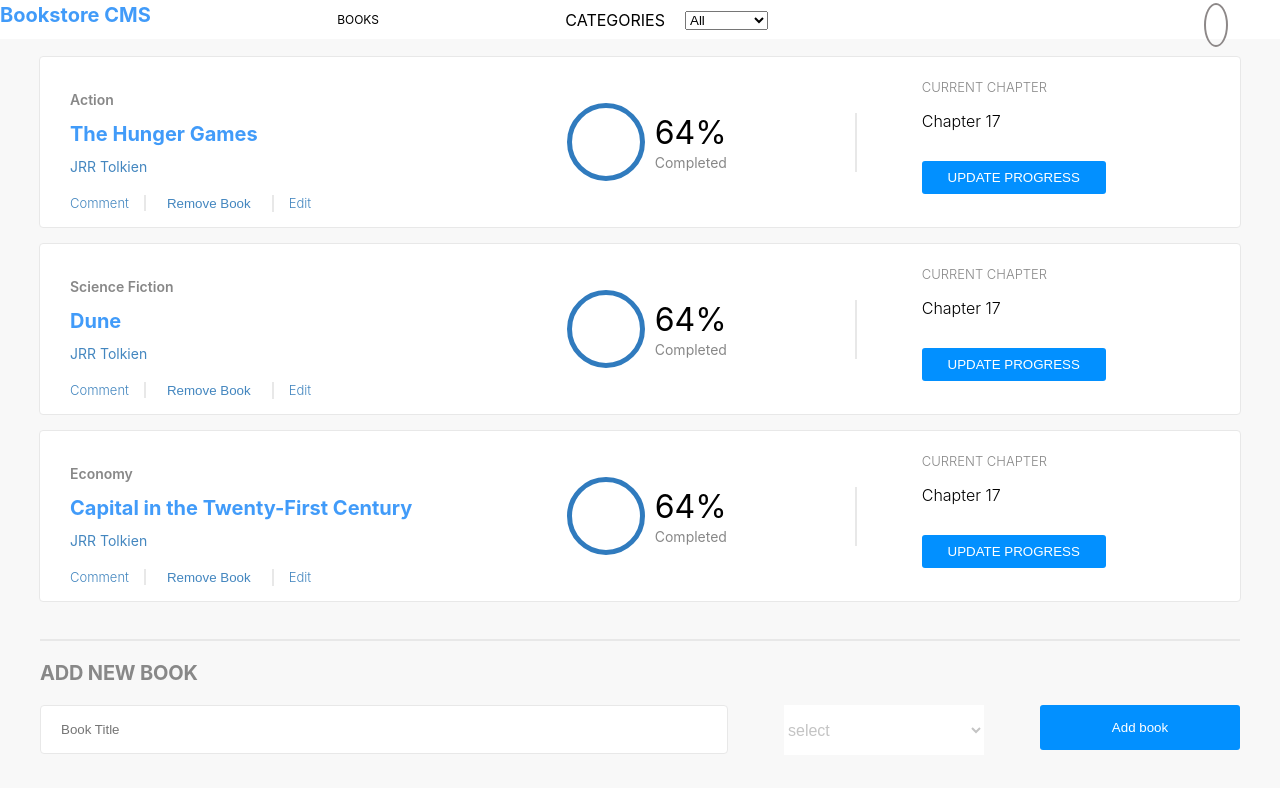
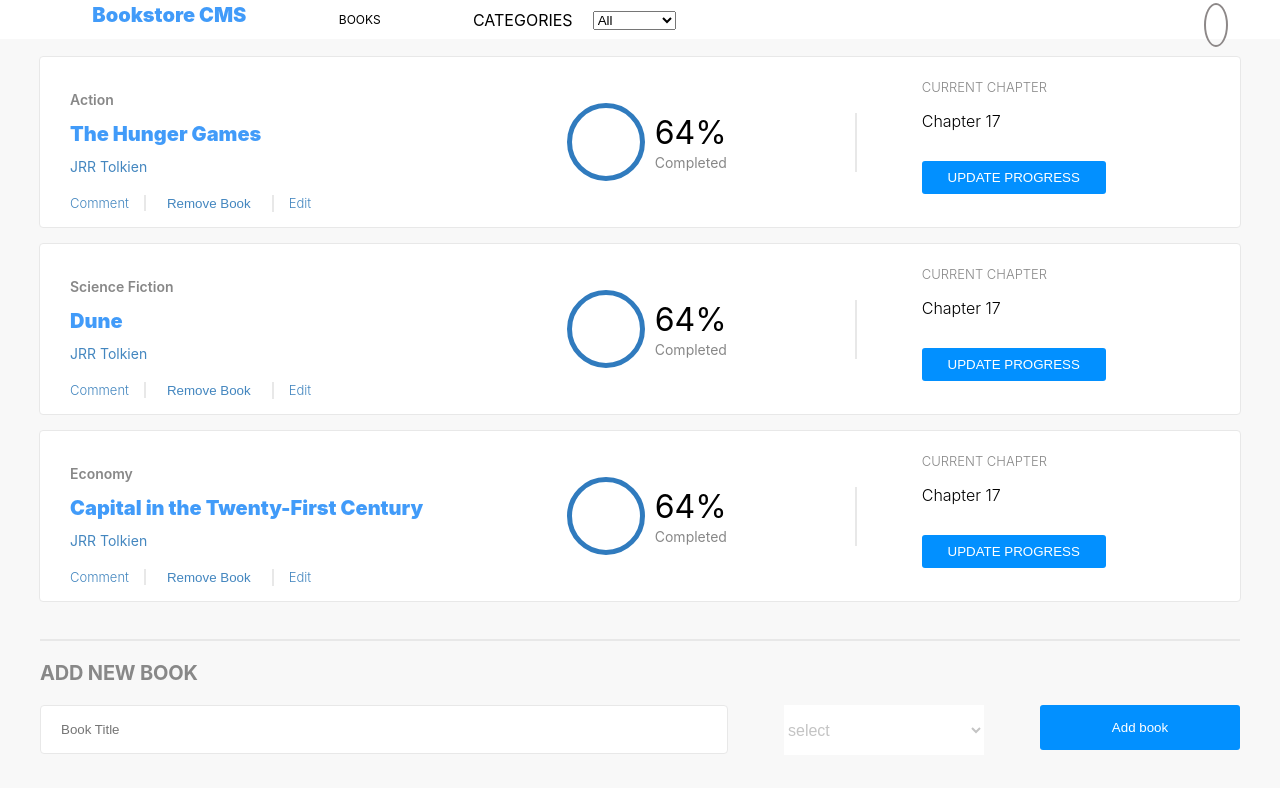
Before and after one commit to sumon0002001/book_store, a React (Create React App) app: page / in a window 1280 px wide. Shown: the top 788 px of the page. Built offline with nearby package versions, Linux system fonts and the light colour scheme.

Commit message:
Add screen shot

```diff
--- a/src/style/index.css
+++ b/src/style/index.css
@@ -33,7 +33,7 @@ code {
 .header-items {
   display: flex;
   width: 60%;
-  justify-content: space-between;
+  justify-content: space-evenly;
   float: left;
 }
 
@@ -57,7 +57,7 @@ code {
 
 .title {
   color: #419bf9;
-  font-weight: 700;
+  font-weight: 900;
   font-size: 20px;
 }
 
```
Also changed, not shown: screen_1.png (added), 1 other file (tests, documents, lock files or other folders).
